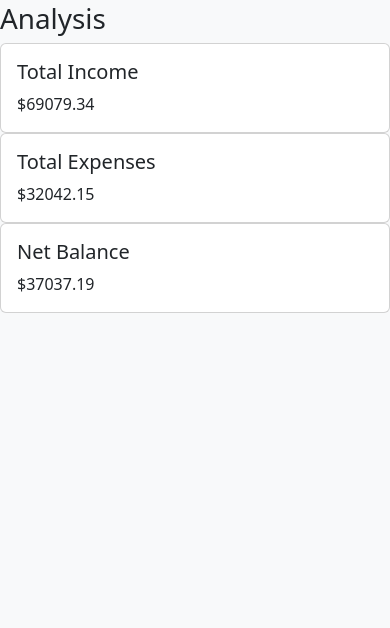
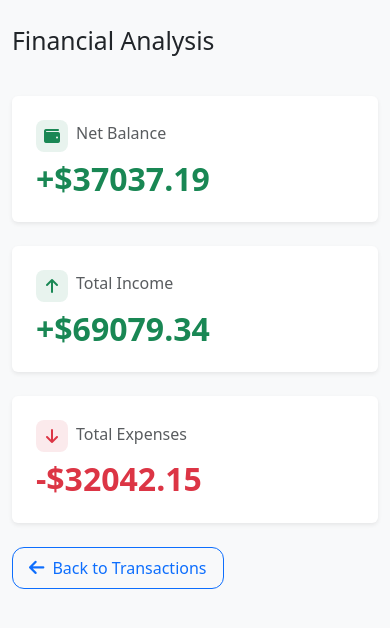
Before and after one commit to TharHtet236401/intern_task2, a Django app: page /analysis/ in a window 390 px wide. Shown: the part 54-682 px from the top of the page. Run offline with Django 5.2, Linux system fonts and the light colour scheme; data comes from the database, SQL or seed files in the repository; some libraries are stand-ins or nearby versions.

Commit message:
Redesign financial analysis page with enhanced UI and responsive layout

```diff
--- a/transaction/templates/transaction/analysis.html
+++ b/transaction/templates/transaction/analysis.html
@@ -1,30 +1,113 @@
 {% extends 'main.html' %}
 
 {% block content %}
-    <h1>Analysis</h1>
-    <div class="row">
-        <div class="col-md-6">
-            <div class="card">
-                <div class="card-body">
-                    <h5 class="card-title">Total Income</h5>
-                    <p class="card-text">${{ total_income }}</p>
+<div class="container mt-4">
+    <div class="row mb-4">
+        <div class="col">
+            <h2 class="mb-3">Financial Analysis</h2>
+        </div>
+    </div>
+
+    <!-- Summary Cards -->
+    <div class="row g-4 mb-4">
+        <!-- Net Balance -->
+        <div class="col-md-4">
+            <div class="card shadow-sm h-100">
+                <div class="card-body d-flex flex-column">
+                    <div class="d-flex align-items-center mb-2">
+                        <div class="icon-square {% if net_balance >= 0 %}bg-success{% else %}bg-danger{% endif %} bg-opacity-10 me-2">
+                            <i class="fas fa-wallet {% if net_balance >= 0 %}text-success{% else %}text-danger{% endif %}"></i>
+                        </div>
+                        <h6 class="card-subtitle text-muted mb-0">Net Balance</h6>
+                    </div>
+                    <h3 class="card-title {% if net_balance >= 0 %}text-success{% else %}text-danger{% endif %} mb-0">
+                        {% if net_balance >= 0 %}+{% endif %}${{ net_balance|floatformat:2 }}
+                    </h3>
                 </div>
             </div>
         </div>
-        <div class="col-md-6">
-            <div class="card">
-                <div class="card-body">
-                    <h5 class="card-title">Total Expenses</h5>
-                    <p class="card-text">${{ total_expenses }}</p>
+
+        <!-- Total Income -->
+        <div class="col-md-4">
+            <div class="card shadow-sm h-100">
+                <div class="card-body d-flex flex-column">
+                    <div class="d-flex align-items-center mb-2">
+                        <div class="icon-square bg-success bg-opacity-10 me-2">
+                            <i class="fas fa-arrow-up text-success"></i>
+                        </div>
+                        <h6 class="card-subtitle text-muted mb-0">Total Income</h6>
+                    </div>
+                    <h3 class="card-title text-success mb-0">
+                        +${{ total_income|floatformat:2 }}
+                    </h3>
                 </div>
             </div>
         </div>
-        <div class="col-md-6">
-            <div class="card">
-                <div class="card-body">
-                    <h5 class="card-title">Net Balance</h5>
-                    <p class="card-text">${{ net_balance }}</p>
+
+        <!-- Total Expenses -->
+        <div class="col-md-4">
+            <div class="card shadow-sm h-100">
+                <div class="card-body d-flex flex-column">
+                    <div class="d-flex align-items-center mb-2">
+                        <div class="icon-square bg-danger bg-opacity-10 me-2">
+                            <i class="fas fa-arrow-down text-danger"></i>
+                        </div>
+                        <h6 class="card-subtitle text-muted mb-0">Total Expenses</h6>
+                    </div>
+                    <h3 class="card-title text-danger mb-0">
+                        -${{ total_expenses|floatformat:2 }}
+                    </h3>
                 </div>
+            </div>
+        </div>
+    </div>
 
+    <!-- Back to Transactions button -->
+    <div class="row">
+        <div class="col-12">
+            <a href="{% url 'home' %}" class="btn btn-outline-primary d-flex align-items-center" style="width: fit-content;">
+                <i class="fas fa-arrow-left me-2"></i>
+                <span>Back to Transactions</span>
+            </a>
+        </div>
+    </div>
+</div>
 
+<style>
+    .icon-square {
+        width: 32px;
+        height: 32px;
+        border-radius: 8px;
+        display: flex;
+        align-items: center;
+        justify-content: center;
+    }
+
+    .card {
+        border: none;
+        transition: transform 0.2s;
+    }
+
+    .card:hover {
+        transform: translateY(-5px);
+    }
+
+    .card-body {
+        padding: 1.5rem;
+    }
+
+    .card-title {
+        font-size: 2rem;
+        font-weight: 600;
+    }
+
+    .btn {
+        padding: 8px 16px;
+        border-radius: 12px;
+    }
+
+    .btn i {
+        font-size: 1.1em;
+    }
+</style>
 {% endblock %}
```
